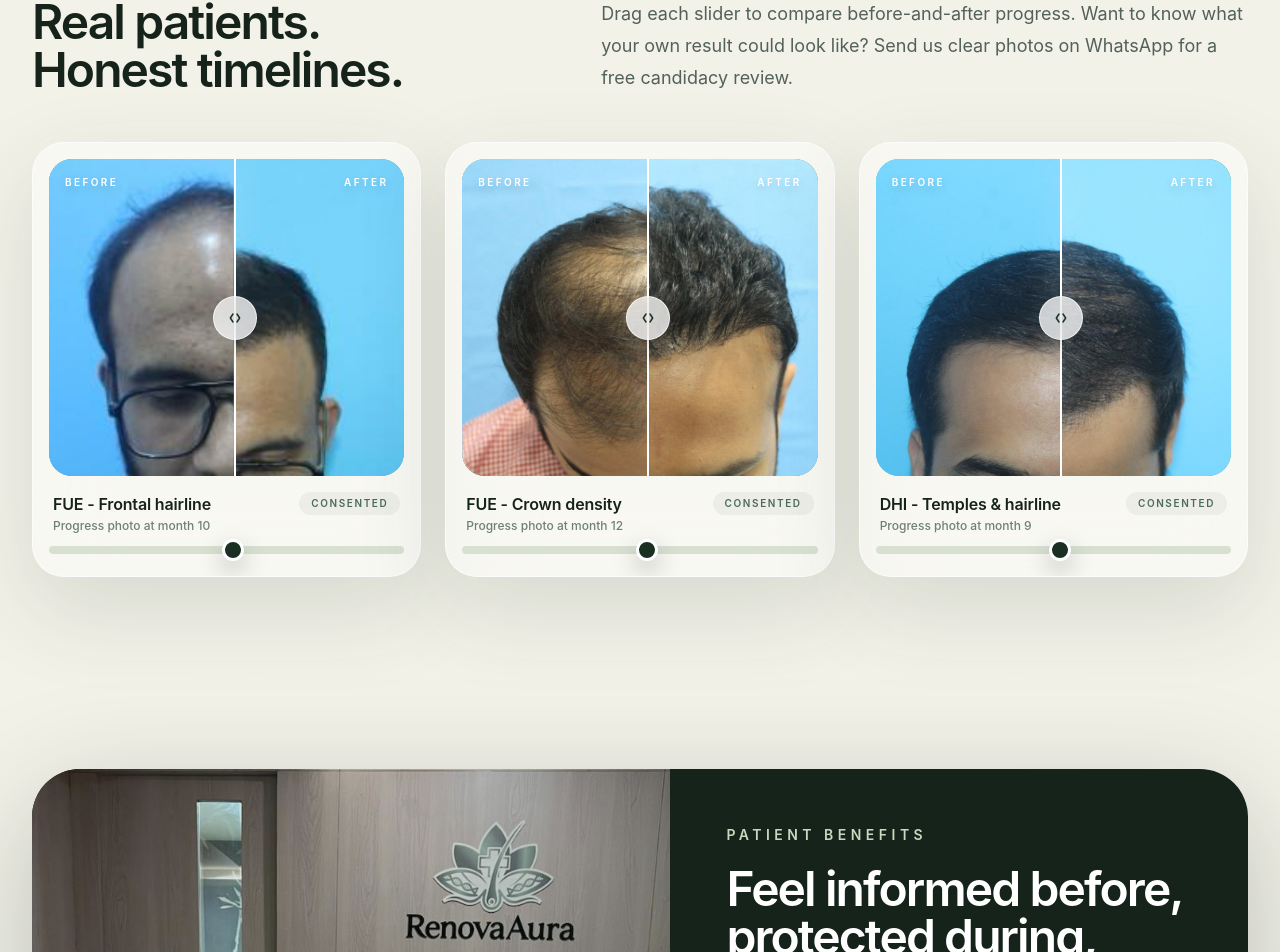
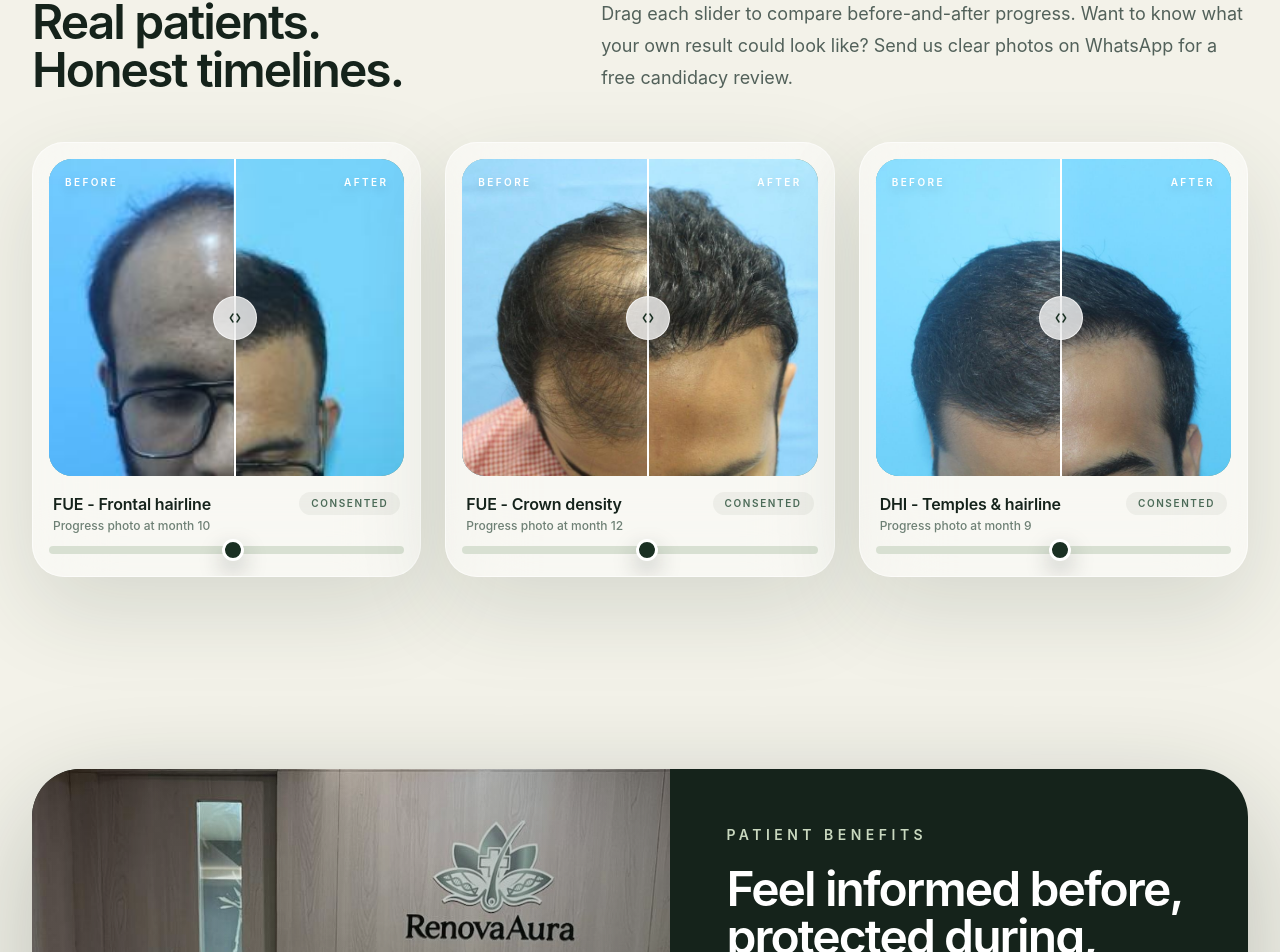
Before and after one commit to jay03031995/renovaaura-hair-transplant-landing, a React (Vite) app: page / in a window 1280 px wide. Shown: the part 2393-3345 px from the top of the page. Built offline with nearby package versions, Linux system fonts and the light colour scheme.

Commit message:
real result-1

```diff
--- a/src/App.tsx
+++ b/src/App.tsx
@@ -93,8 +93,8 @@ const results = [
     note: "Progress photo at month 12",
   },
   {
-    before: "/images/result-3-after.jpeg",
-    after: "/images/result-3-before.jpeg",
+    before: "/images/result-3-before.jpeg",
+    after: "/images/result-3-after.jpeg",
     beforeAlt: "Patient before hair transplant showing temple recession",
     afterAlt: "Patient after hair transplant showing restored temples",
     label: "DHI - Temples & hairline",
```
